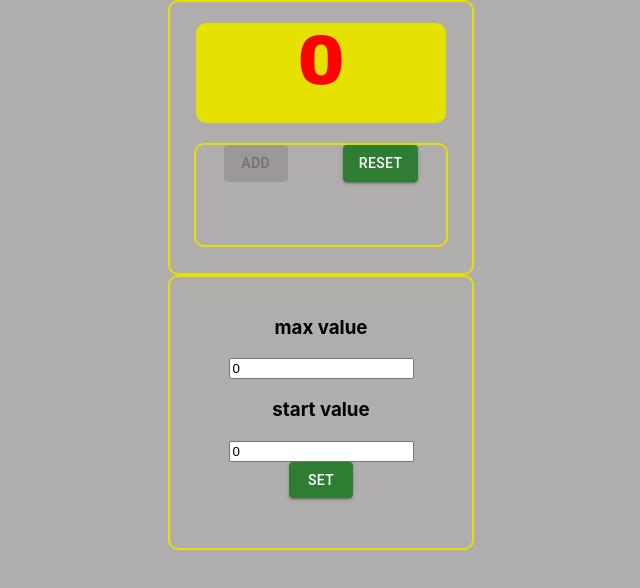
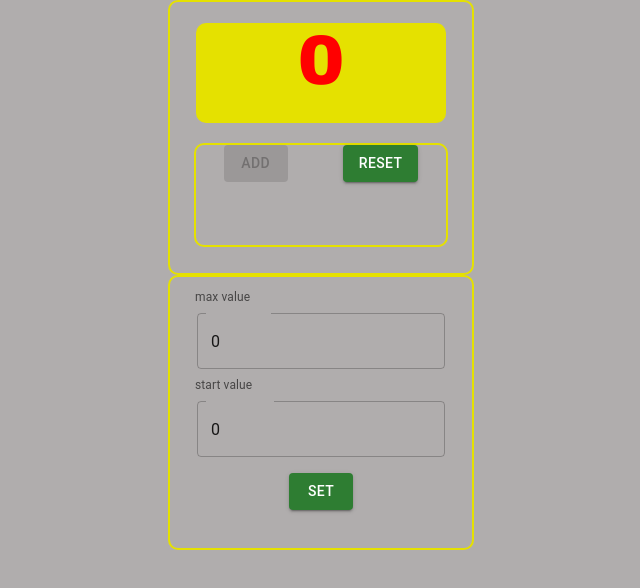
Before and after one commit to IlyaGoncharovY/my-appProject, a React (Create React App) app: page / in a window 1280 px wide. Shown: the top 588 px of the page, without its empty margins (322-962 px from the left). Built offline with nearby package versions, Linux system fonts and the light colour scheme.

Commit message:
add input mui

```diff
--- a/package.json
+++ b/package.json
@@ -1,6 +1,6 @@
 {
   "name": "my-app1",
-  "homepage": "https://IlyaGoncharovY.github.io/TestProject",
+  "homepage": "http://IlyaGoncharovY.github.io/my-appProject",
   "version": "0.1.0",
   "private": true,
   "dependencies": {
@@ -19,10 +19,10 @@
     "react-dom": "^17.0.2",
     "react-router-dom": "^6.2.2",
     "react-scripts": "5.0.0",
+    "redux": "^4.2.0",
     "typescript": "^4.5.5",
     "web-vitals": "^2.1.4"
   },
-
   "scripts": {
     "start": "react-scripts start",
     "build": "react-scripts build",
--- a/src/App.tsx
+++ b/src/App.tsx
@@ -2,7 +2,6 @@ import React, {ChangeEvent, useEffect, useState} from 'react';
 import s from "./App.module.css";
 import {Header} from "./Components/Header";
 import {MultiButton} from "./Components/MultiButton";
-import {NavLink, Routes, Route} from "react-router-dom";
 import {SetInputValue} from "./Components/SetInputValye";
 
 
--- a/src/Components/SetInputValye.tsx
+++ b/src/Components/SetInputValye.tsx
@@ -1,4 +1,5 @@
 import React, {ChangeEvent} from 'react';
+import {TextField} from "@mui/material";
 
 type SetInputValuePropsType = {
     name: string
@@ -12,11 +13,18 @@ export const SetInputValue = (props: SetInputValuePropsType) => {
 
     return (
         <div>
-            <h3>{props.name}</h3>
-            <input type={"number"}
+           {/* <h3>{props.name}</h3>*/}
+            <TextField id="outlined-basic"
+                       label={props.name}
+                       variant="outlined"
+                       type={"number"}
+                       sx={{p:2}}
+                       value={props.value}
+                       onChange={props.onChange}/>
+          {/*  <input type={"number"}
                    value={props.value}
                    onChange={props.onChange}
-            />
+            />*/}
         </div>
     );
 };
```
Also changed, not shown: 1 other file (tests, documents, lock files or other folders).
